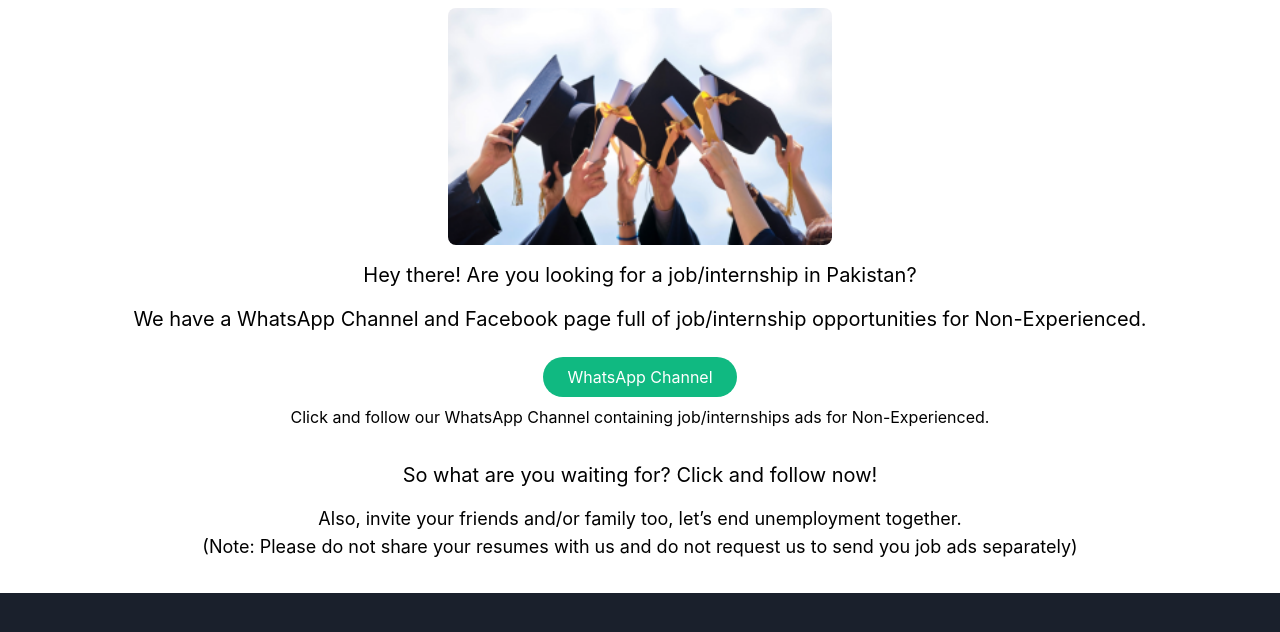
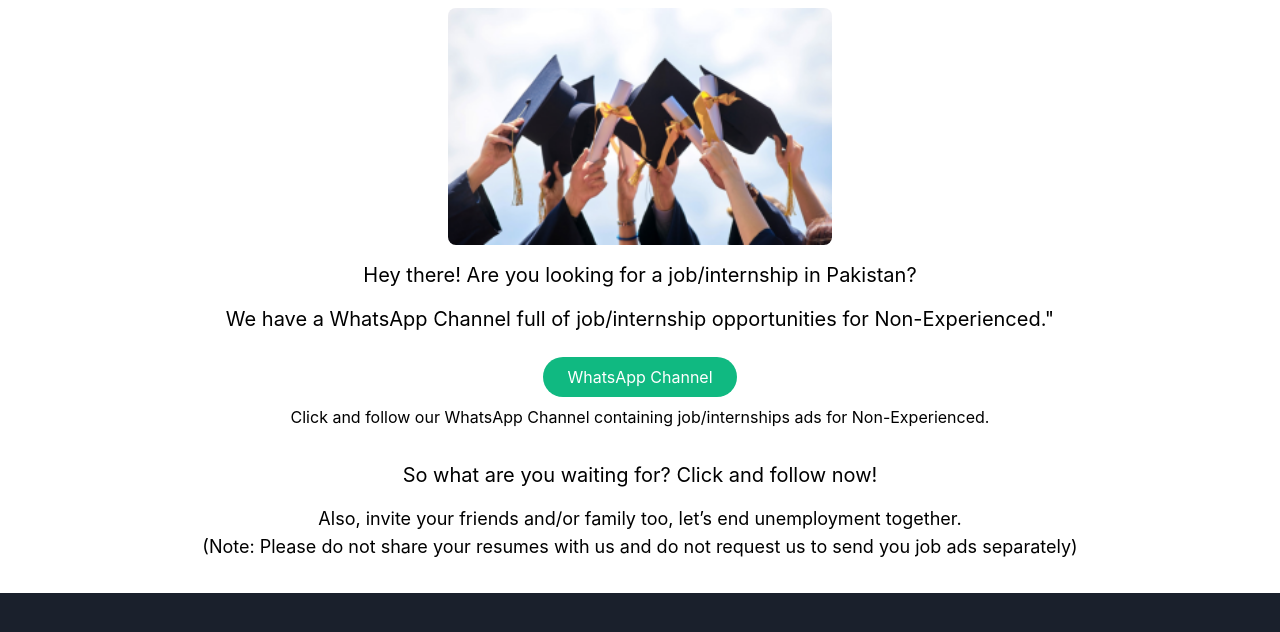
Before and after one commit to yahya9801/hrrp-website, a Gatsby site: page /jobs-internships-for-non-experienced in a window 1280 px wide. Shown: the part 168-800 px from the top of the page. Built offline with nearby package versions, Linux system fonts and the light colour scheme; Gatsby itself is replaced by a stand-in of ours.

Commit message:
Intership text

```diff
--- a/src/pages/jobs-internships-for-non-experienced.js
+++ b/src/pages/jobs-internships-for-non-experienced.js
@@ -20,7 +20,7 @@ const JobsInexperieced = () => {
         <div className="text-center">
           <p className="text-xl mb-4">Hey there! Are you looking for a job/internship in Pakistan?</p>
           <p className="text-xl mb-6">
-            We have a WhatsApp Channel and Facebook page full of job/internship opportunities for Non-Experienced.
+          We have a WhatsApp Channel full of job/internship opportunities for Non-Experienced."
           </p>
 
           {/* WhatsApp Channel Button */}
```
